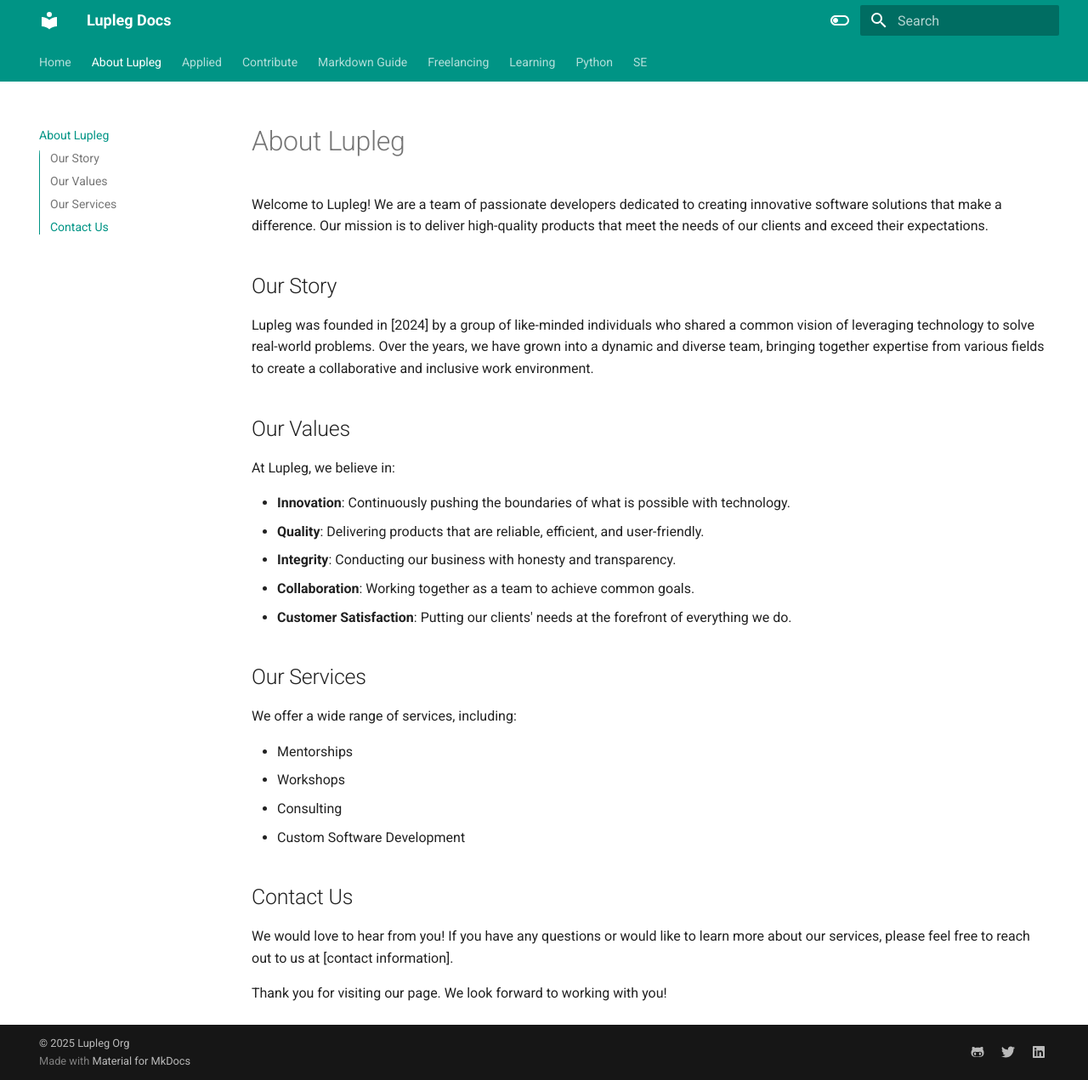
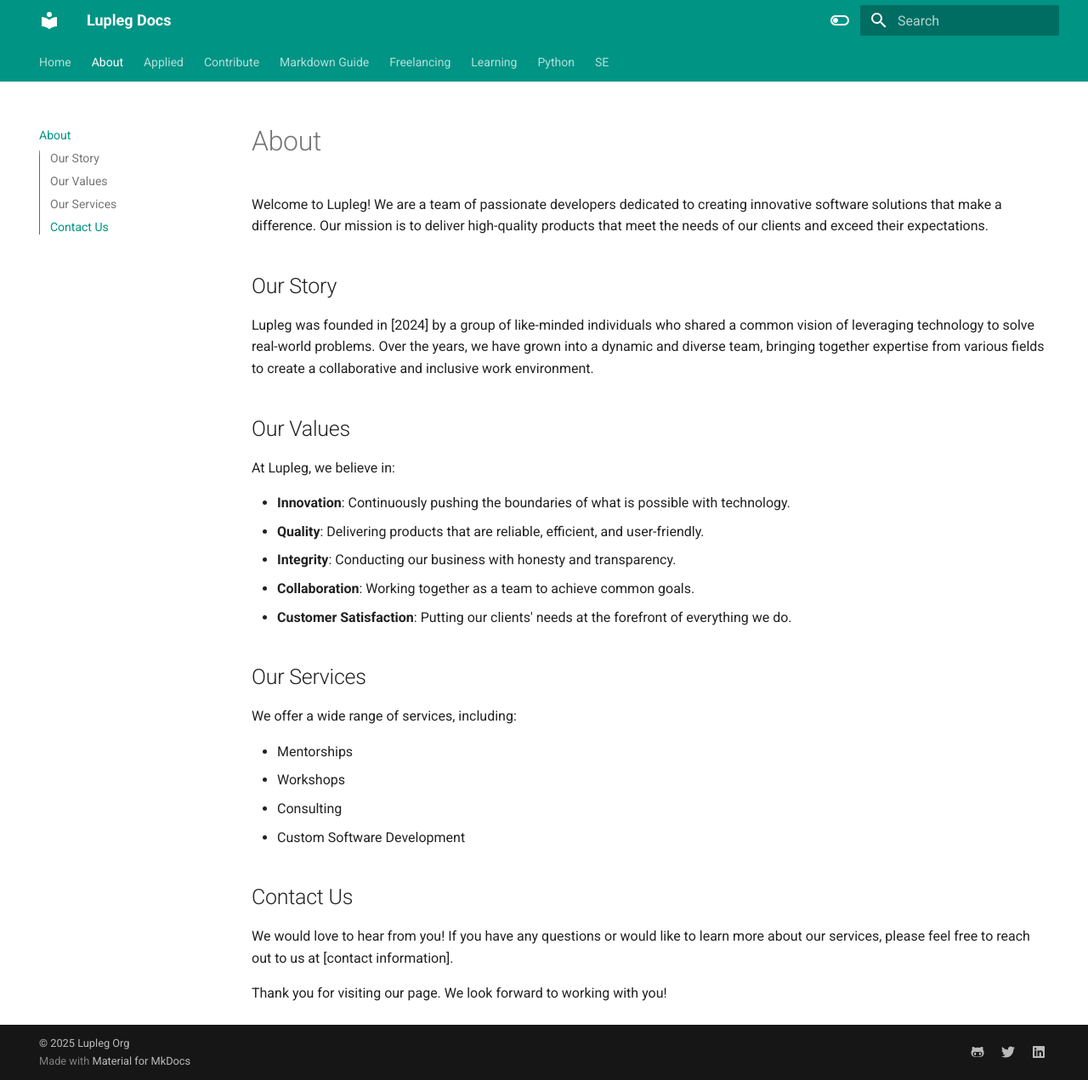
Before and after one commit to Lupleg/Test-nextjs, an MkDocs documentation site: the page built from docs/about.md, in a window 1280 px wide and 1271 px high. Shown: the whole window at 85% size. Built offline with MkDocs 1.6.1 and Material for MkDocs 9.7.7, drawn with Linux system fonts in a browser that asks for light colours.

Commit message:
✏️ Update heading in about.md file

```diff
--- a/docs/about.md
+++ b/docs/about.md
@@ -1,4 +1,4 @@
-# About Lupleg
+# About
 
 Welcome to Lupleg! We are a team of passionate developers dedicated to creating innovative software solutions that make a difference. Our mission is to deliver high-quality products that meet the needs of our clients and exceed their expectations.
 
```
